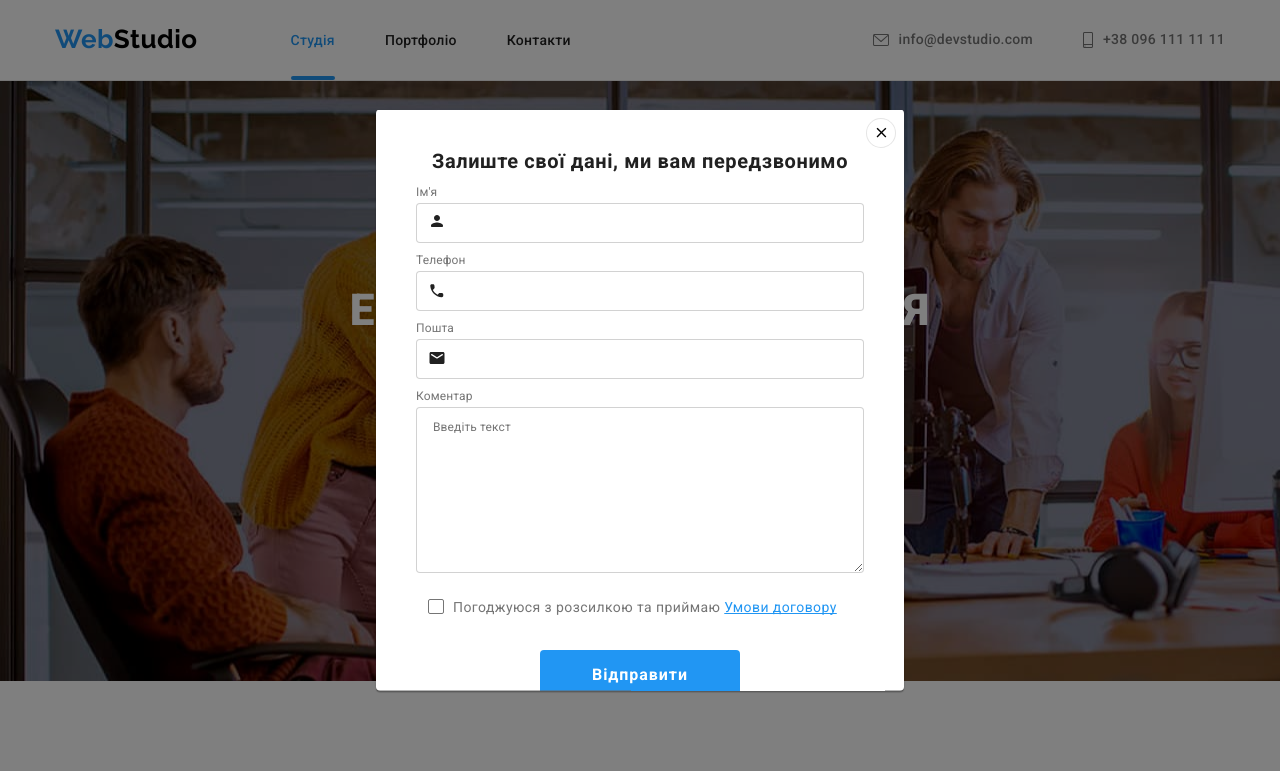
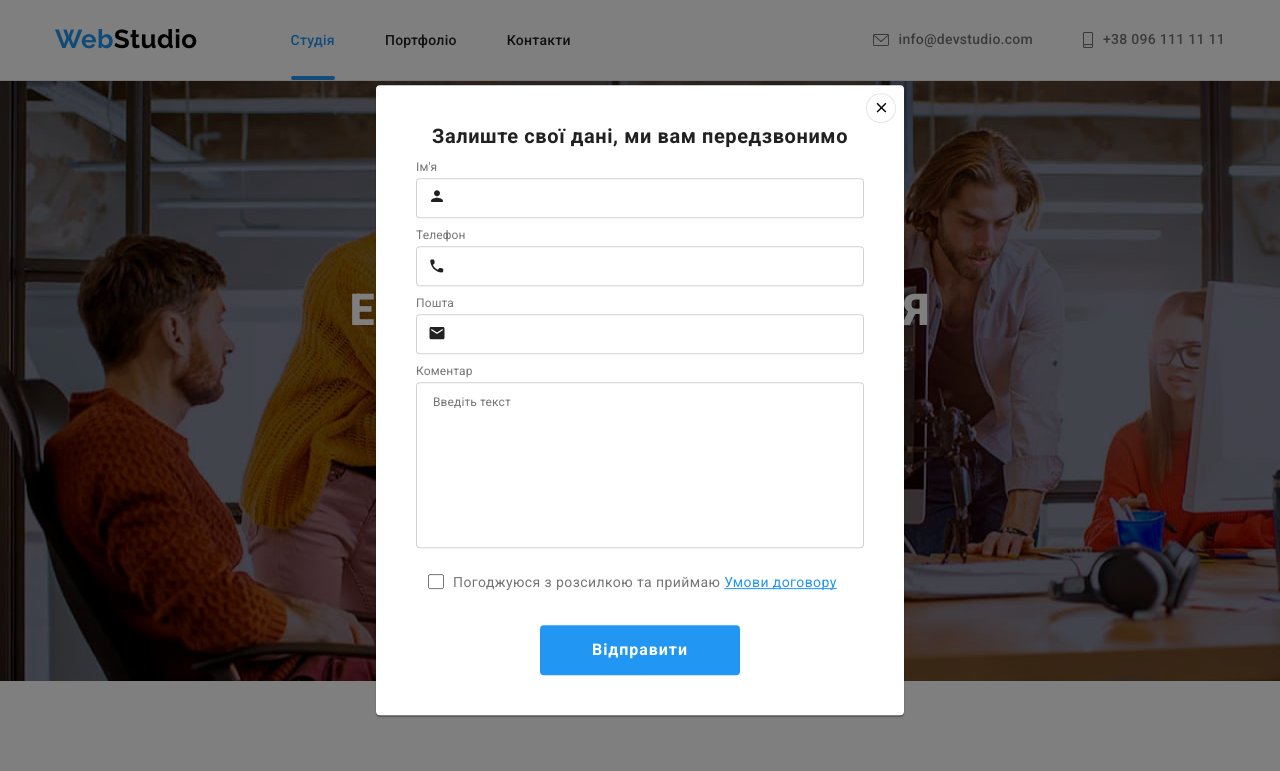
Before and after one commit to Bohdan00N/goit-markup-hw-06, a plain HTML site: page index.html in a window 1280 px wide. Both pictures are taken after a click on the button "Замовити послугу". Shown: the top 771 px of the page. Drawn offline with Linux system fonts and the light colour scheme.

Commit message:
Update styles.css

```diff
--- a/css/styles.css
+++ b/css/styles.css
@@ -625,15 +625,13 @@ ul {
 }
 .modal {
   max-width: 528px;
-  max-height: 581px;
+
   background-color: var(--hero-color);
   box-shadow: 0px 1px 3px rgba(0, 0, 0, 0.12), 0px 1px 1px rgba(0, 0, 0, 0.14),
     0px 2px 1px rgba(0, 0, 0, 0.2);
   border-radius: 4px;
   padding: 40px;
   width: 100%;
-  height: 100%;
-  overflow: auto;
   position: absolute;
   transform: translate(-50%, -50%) scale(1);
   transition: transform 250ms cubic-bezier(0.4, 0, 0.2, 1);
@@ -699,6 +697,7 @@ ul {
   border-radius: 4px;
   padding: 12px 16px;
   outline: none;
+  resize: none;
 }
 .textarea-form:hover,
 .textarea-form:focus {
```
